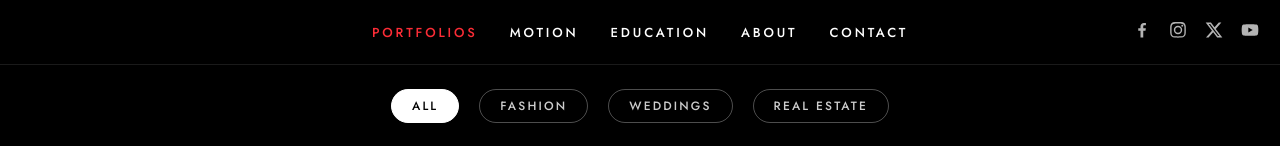
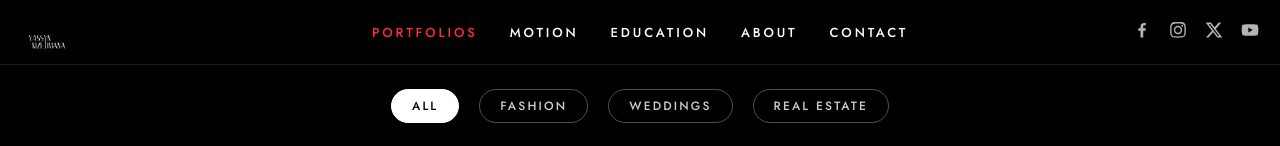
Before and after one commit to adussyn/My-website, a Next.js app: page /portfolios in a window 1280 px wide. Shown: the top 146 px of the page. Built offline with nearby package versions, Linux system fonts and the light colour scheme.

Commit message:
Add logo link to homepage in Portfolios page header
Co-Authored-By: Claude Sonnet 5 <noreply@anthropic.com>

```diff
--- a/src/components/Header.tsx
+++ b/src/components/Header.tsx
@@ -1,3 +1,4 @@
+import Image from "next/image";
 import Link from "next/link";
 
 const navItems = [
@@ -56,6 +57,17 @@ export default function Header({
           : "relative z-20 flex items-center justify-center border-b border-white/10 bg-black px-4 py-5"
       }
     >
+      {variant === "solid" && (
+        <Link href="/" aria-label="Home" className="absolute left-5 top-5">
+          <Image
+            src="/yassyn-logo.png"
+            alt="Yassyn Nizeyimana"
+            width={120}
+            height={120}
+            className="h-10 w-auto sm:h-12"
+          />
+        </Link>
+      )}
       <nav aria-label="Main">
         <ul className="flex flex-wrap items-center justify-center gap-x-4 gap-y-2 sm:gap-x-8">
           {navItems.map((item) => (
```
